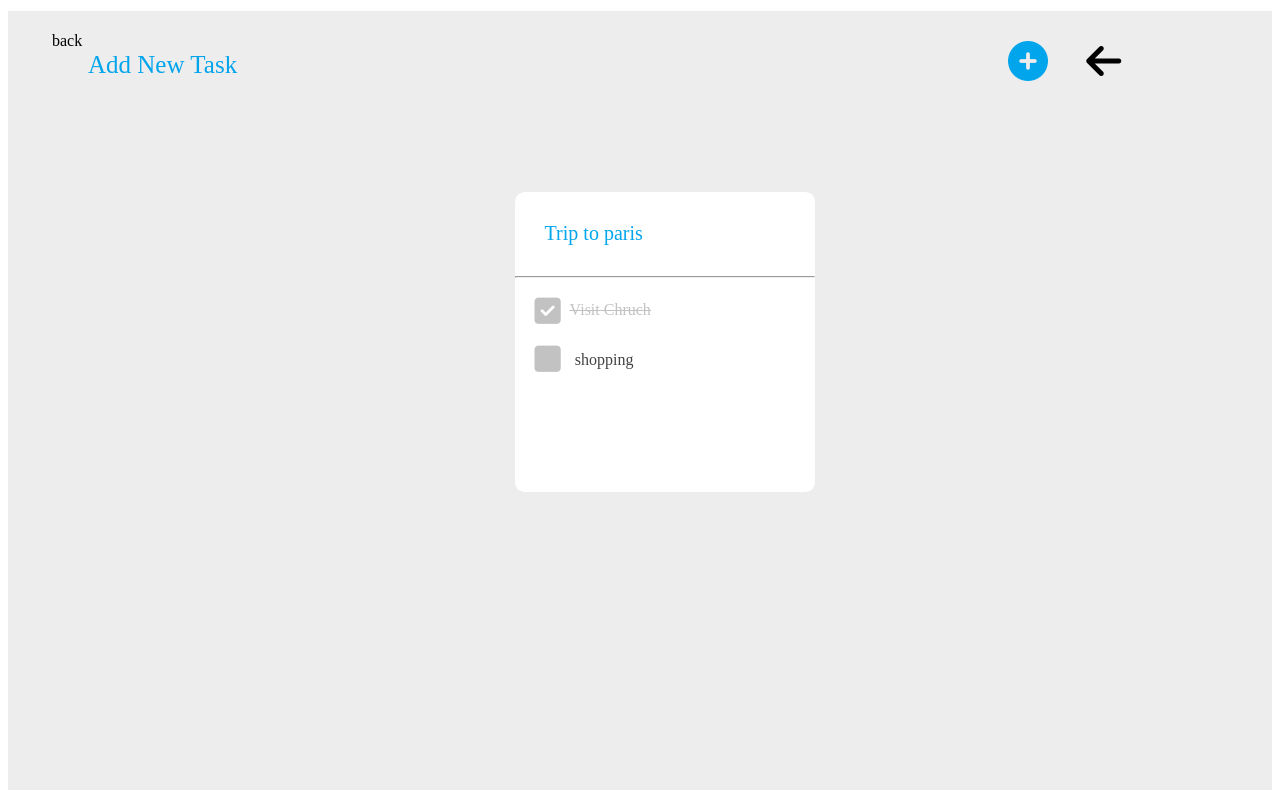
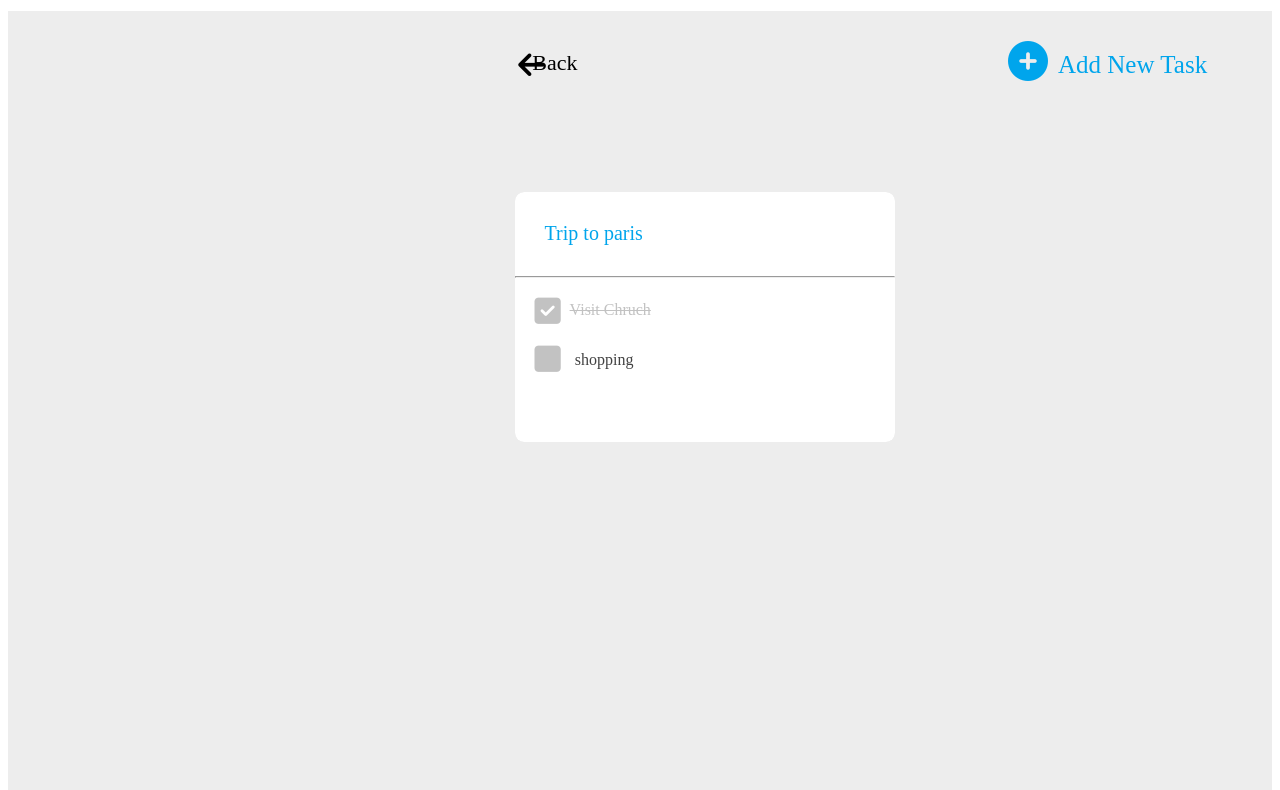
Before and after one commit to Bindumuniyappa/CssProject, a plain HTML site: page index3.html in a window 1280 px wide. Shown: the part 67-857 px from the top of the page. Drawn offline with Linux system fonts and the light colour scheme.

Commit message:
updated index3 css

```diff
--- a/index3.html
+++ b/index3.html
@@ -25,7 +25,7 @@
       <div class="page3">
         <span class="New-Task">Add New Task</span>
         <i class="fa-solid fa-circle-plus"></i>
-        <span class="backtohome">back</span>
+        <span class="backtohome">Back</span>
         <i class="fa-solid fa-arrow-left"></i>
         <div class="singleBox">
           <div class="textBox1">
--- a/style.css
+++ b/style.css
@@ -33,7 +33,7 @@ body {
 .New-Task {
   position: absolute;
   top: 40px;
-  left: 80px;
+  left: 1050px;
   font-size: 25px;
   text-shadow: 2px;
   font-weight: lighter;
@@ -257,10 +257,21 @@ border: 1px solid red;
   position: absolute;
   top: 180px;
   left: 40%;
-  width: 300px;
-  height: 300px;
+  width: 380px;
+  height: 250px;
   cursor: pointer;
   border-radius: 10px;
   background: #ffffff 0% 0% no-repeat padding-box;
   border: 1px solid #ededed;
 }
+.backtohome {
+  font-size: 22px;
+  position: relative;
+  top: 24px;
+  left: 38%;
+}
+.fa-arrow-left {
+  position: relative;
+  left: 33%;
+  font-size: 30px;
+}
```
